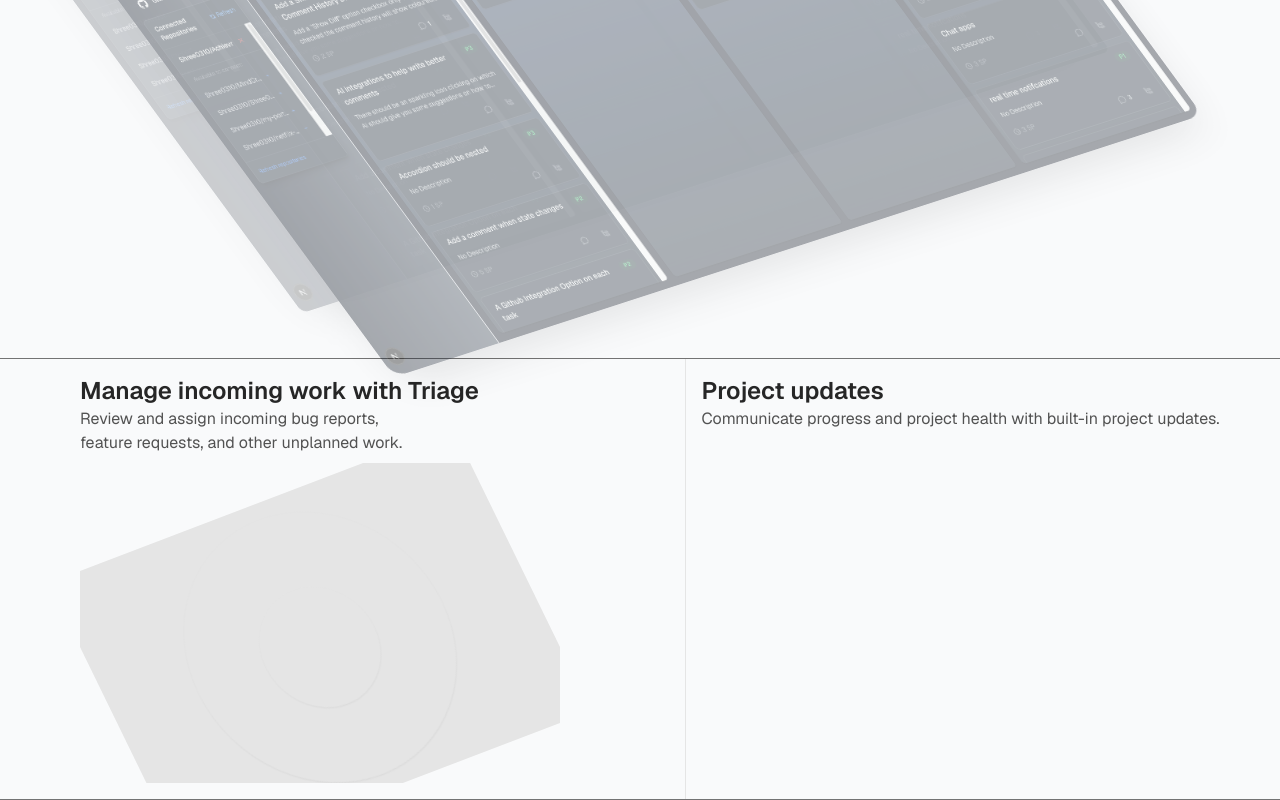
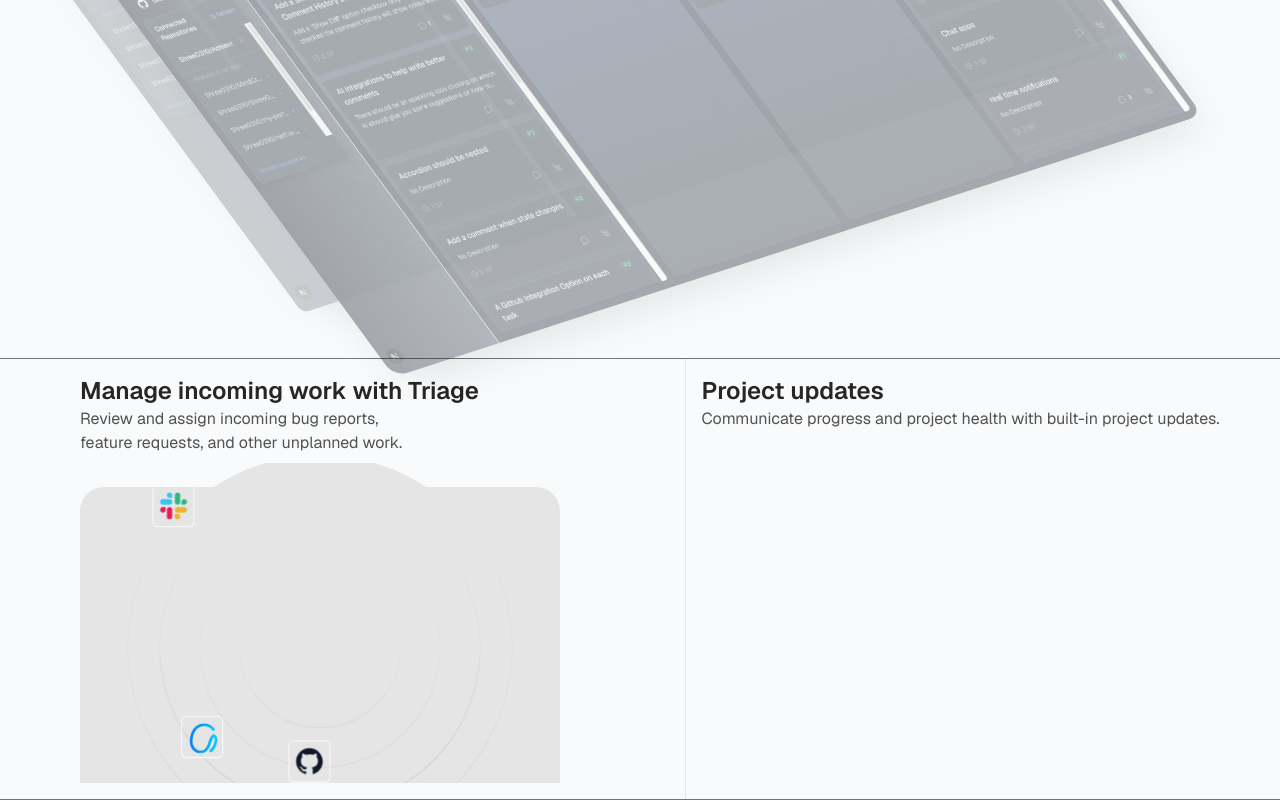
Before and after one commit to Shree0310/Achievr, a Next.js app: page /hero in a window 1280 px wide. Shown: the part 3029-3829 px from the top of the page. Built offline with nearby package versions, Linux system fonts and the light colour scheme; no server answers.

Commit message:
icon animation in the scondary features section

```diff
--- a/src/app/Components/Hero/Features-secondary/FeaturesSecondary.tsx
+++ b/src/app/Components/Hero/Features-secondary/FeaturesSecondary.tsx
@@ -9,8 +9,7 @@ const FeaturesSecondary = () => {
                         <h2 className="text-2xl font-semibold text-neutral-800 dark:text-neutral-300">Manage incoming work with Triage</h2>
                         <p className="text-neutral-600 dark:text-neutral-500 text-balance">Review and assign incoming bug reports, feature requests, and other unplanned work.</p>
                         <CardSkeleton>
-                            <SkeletonOne>
-                            </SkeletonOne>
+                            <SkeletonOne/>
                         </CardSkeleton>
                     </div>
                     <div className="p-4 mx-auto">
--- a/src/app/Components/Hero/Features-secondary/Skeletons/first.tsx
+++ b/src/app/Components/Hero/Features-secondary/Skeletons/first.tsx
@@ -1,22 +1,37 @@
+import { GitHubIcon, MetaIcon, SlackIcon } from "@/app/icons";
 import { cn } from "@/lib/utils";
+import SkeletonTwo, { CardTwo } from "../../Features/Skeletons/second";
+import { CardSkeleton } from "../../Features/Card";
 
 const SkeletonOne = () => {
-    return <div className="flex-1 rounded-t-3xl gap-2 mt-6 flex flex-col bg-neutral-200 dark:bg-gradient-to-br from-neutral-800 via-neutral-900 to-black mx-auto w-full h-full absolute inset-0 p-2"
-            style={{
-                transform: "rotateY(20deg) rotateX(20deg) rotateZ(-20deg)"
-            }}>
+    return <div className="flex-1 rounded-t-3xl gap-2 mt-6 flex items-center justify-center bg-neutral-200 dark:bg-gradient-to-br from-neutral-800 via-neutral-900 to-black mx-auto w-full h-full absolute inset-0 p-2"
+           >
         <Circle className="flex items-center justify-center shadow-sm">
+            <div className="size-10 absolute inset-0 flex items-center justify-center border border-transparent rounded-sm ring-1 shadow-white/70 ring-white/70 shadow-sm animate-orbit [--translate-position:120px] [--orbit-duration:10s]">
+                <SlackIcon className="size-8"/>
+            </div>
+            <div className="size-10 absolute inset-0 flex items-center justify-center border border-transparent rounded-sm ring-1 shadow-white/70 ring-white/70 shadow-sm animate-orbit [--translate-position:160px] [--orbit-duration:20s]">
+                <MetaIcon className="size-8"/>
+            </div>
+            <div className="size-10 absolute inset-0 flex items-center justify-center border border-transparent rounded-sm ring-1 shadow-white/70 ring-white/70 shadow-sm animate-orbit [--translate-position:180px] [--orbit-duration:30s]">
+                <GitHubIcon className="size-8"/>
+            </div>
+            {/* <div className="absolute inset-0 flex items-center justify-center border border-transparent rounded-sm ring-1 shadow-white/70 ring-white/70 shadow-sm animate-orbit [--translate-position:220px] [--orbit-duration:60s]">
+                 <CardTwo className="absolute top-14 left-7 translate-x-4 -translate-y-4 group-hover:translate-x-0 group-hover:-translate-y-0 scale-x-110 group-hover:scale-100
+                    transition-all duration-300  "/>
+            </div> */}
         </Circle>
-        <Circle className="border-neutral-200 dark:border-neutral-600 shadow-sm size-48 bg-neutral-200 dark:bg-neutral-800/60 z-[9]"></Circle>
-        <Circle className="border-neutral-200 dark:border-neutral-600 shadow-sm size-56 bg-neutral-200 dark:bg-neutral-800/80 z-[9]"></Circle>
-        <Circle className="border-neutral-200 dark:border-neutral-600 shadow-sm size-60 bg-neutral-200 dark:bg-neutral-900/60 z-[9]"></Circle>
-        <Circle className="border-neutral-200 dark:border-neutral-600 shadow-sm size-72 bg-neutral-200 dark:bg-neutral-900/80 z-[9]"></Circle>
+        <Circle className="border-neutral-200 dark:border-neutral-600 shadow-sm size-60 bg-neutral-200 dark:bg-neutral-800/80 z-[9] relative">
+        </Circle>
+        <Circle className="border-neutral-200 dark:border-neutral-600 shadow-sm size-80 bg-neutral-200 dark:bg-neutral-800/60 z-[8]"></Circle>
+        <Circle className="border-neutral-200 dark:border-neutral-600 shadow-sm size-80 bg-neutral-200 dark:bg-neutral-900/40 z-[7]"></Circle>
+        <Circle className="border-neutral-200 dark:border-neutral-600 shadow-sm size-96 bg-neutral-200 dark:bg-neutral-900/20 z-[6]"></Circle>
     </div>
 }
 export default SkeletonOne;
 
 const Circle = ({className, children} : {className: string, children?: React.ReactNode}) => {
-    return <div className={cn("size-32 z-[10] border border-transparent bg-neutral-200 dark:bg-neutral-700 rounded-full inset-0 m-auto absolute", className)}>
+    return <div className={cn("size-40 z-[10] border border-transparent bg-neutral-200 dark:bg-neutral-700 rounded-full inset-0 m-auto absolute", className)}>
         {children}
     </div>
 }
--- a/src/app/Components/Hero/Features/Skeletons/second.tsx
+++ b/src/app/Components/Hero/Features/Skeletons/second.tsx
@@ -51,7 +51,7 @@ const GradientHr = () => {
     return <div className="h-px w-full bg-gradient-to-r from transparent via-neutral-200 dark:via-neutral-500 to transparent"></div>
 }
 
-const CardTwo = ({className}:{className: string}) => {
+export const CardTwo = ({className}:{className: string}) => {
     return <div className={cn("max-w-[90%] h-full my-auto mx-auto w-full p-3 rounded-lg border",
                               "border-neutral-200 dark:border-neutral-700 bg-white",
                               "dark:bg-neutral-800 shadow-2xl relative", className)}>
--- a/src/app/globals.css
+++ b/src/app/globals.css
@@ -150,6 +150,7 @@ body {
     --chart-3: 30 80% 55%;
     --chart-4: 280 65% 60%;
     --chart-5: 340 75% 55%;
+
   }
   body {
     @apply bg-gray-50 dark:bg-gray-900 text-gray-900 dark:text-white transition-colors duration-300;
@@ -164,3 +165,12 @@ body {
     @apply bg-background text-foreground;
   }
 }
+
+@keyframes orbit {
+  0% {
+    transform: rotate(0deg) translate(var(--translate-position)) rotate(0deg);
+  }
+  100% {
+    transform: rotate(360deg) translate(var(--translate-position)) rotate(-360deg);
+  }
+}
--- /dev/null
+++ b/src/app/icons/index.tsx
@@ -0,0 +1,62 @@
+export const SlackIcon = (props: React.SVGAttributes<SVGElement>) => {
+    return <svg
+             width="24"
+             height="24"
+             viewBox="0 0 24 24"
+             fill="none"
+             xmlns="http://www.w3.org/2000/svg"
+             {...props}>
+  <path d="M6 15a2 2 0 0 1-2 2a2 2 0 0 1-2-2a2 2 0 0 1 2-2h2v2zm1 0a2 2 0 0 1 2-2a2 2 0 0 1 2 2v5a2 2 0 0 1-2 2a2 2 0 0 1-2-2v-5z" fill="#E01E5A"/>
+  <path d="M9 6a2 2 0 0 1-2-2a2 2 0 0 1 2-2a2 2 0 0 1 2 2v2H9zm0 1a2 2 0 0 1 2 2a2 2 0 0 1-2 2H4a2 2 0 0 1-2-2a2 2 0 0 1 2-2h5z" fill="#36C5F0"/>
+  <path d="M18 9a2 2 0 0 1 2-2a2 2 0 0 1 2 2a2 2 0 0 1-2 2h-2V9zm-1 0a2 2 0 0 1-2 2a2 2 0 0 1-2-2V4a2 2 0 0 1 2-2a2 2 0 0 1 2 2v5z" fill="#2EB67D"/>
+  <path d="M15 18a2 2 0 0 1 2 2a2 2 0 0 1-2 2a2 2 0 0 1-2-2v-2h2zm0-1a2 2 0 0 1-2-2a2 2 0 0 1 2-2h5a2 2 0 0 1 2 2a2 2 0 0 1-2 2h-5z" fill="#ECB22E"/>
+</svg>
+}
+
+export const MetaIcon = (props: React.SVGProps<SVGSVGElement>) => {
+    return (
+        <svg
+            width="24"
+            height="24"
+            viewBox="0 0 24 24"
+            fill="none"
+            xmlns="http://www.w3.org/2000/svg"
+            {...props}
+        >
+            <path
+                d="M20.5 6.5c-1.5-2-4-3.5-7-3.5C9.5 3 6.5 5.5 5 9c-1 2.5-1.5 5.5-1 8.5.5 2.5 2 4.5 4.5 5.5 1.5.5 3 .5 4.5 0 1-.5 2-1 2.5-2 .5-.5 1-1.5 1.5-2.5.5-1.5 1-3 1.5-4.5.5-1 1-2 1.5-2.5.5-.5 1-.5 1.5 0 .5.5 1 1.5 1 2.5 0 1.5-.5 3-1 4.5-.5 1-1 2-1.5 2.5-.5.5-1 1-1.5 1.5"
+                stroke="url(#meta-gradient)"
+                strokeWidth="2"
+                strokeLinecap="round"
+                strokeLinejoin="round"
+            />
+            <defs>
+                <linearGradient id="meta-gradient" x1="3" y1="12" x2="21" y2="12" gradientUnits="userSpaceOnUse">
+                    <stop offset="0%" stopColor="#0081FB"/>
+                    <stop offset="50%" stopColor="#0095F6"/>
+                    <stop offset="100%" stopColor="#00C6FF"/>
+                </linearGradient>
+            </defs>
+        </svg>
+    );
+};
+
+export const GitHubIcon = (props: React.SVGProps<SVGSVGElement>) => {
+    return (
+        <svg
+            width="24"
+            height="24"
+            viewBox="0 0 24 24"
+            fill="none"
+            xmlns="http://www.w3.org/2000/svg"
+            {...props}
+        >
+            <path
+                fillRule="evenodd"
+                clipRule="evenodd"
+                d="M12 2C6.477 2 2 6.477 2 12c0 4.42 2.865 8.17 6.839 9.49.5.092.682-.217.682-.482 0-.237-.008-.866-.013-1.7-2.782.603-3.369-1.34-3.369-1.34-.454-1.156-1.11-1.463-1.11-1.463-.908-.62.069-.608.069-.608 1.003.07 1.531 1.03 1.531 1.03.892 1.529 2.341 1.087 2.91.831.092-.646.35-1.086.636-1.336-2.22-.253-4.555-1.11-4.555-4.943 0-1.091.39-1.984 1.029-2.683-.103-.253-.446-1.27.098-2.647 0 0 .84-.269 2.75 1.025A9.578 9.578 0 0112 6.836c.85.004 1.705.114 2.504.336 1.909-1.294 2.747-1.025 2.747-1.025.546 1.377.203 2.394.1 2.647.64.699 1.028 1.592 1.028 2.683 0 3.842-2.339 4.687-4.566 4.935.359.309.678.919.678 1.852 0 1.336-.012 2.415-.012 2.743 0 .267.18.578.688.48C19.138 20.167 22 16.418 22 12c0-5.523-4.477-10-10-10z"
+                fill="currentColor"
+            />
+        </svg>
+    );
+};
--- a/tailwind.config.ts
+++ b/tailwind.config.ts
@@ -9,6 +9,9 @@ export default {
   ],
   theme: {
   	extend: {
+		animation: {
+    		orbit: 'orbit var(--orbit-duration) linear infinite',
+      	},
   		colors: {
   			background: 'hsl(var(--background))',
   			surface: 'var(--surface)',
```
